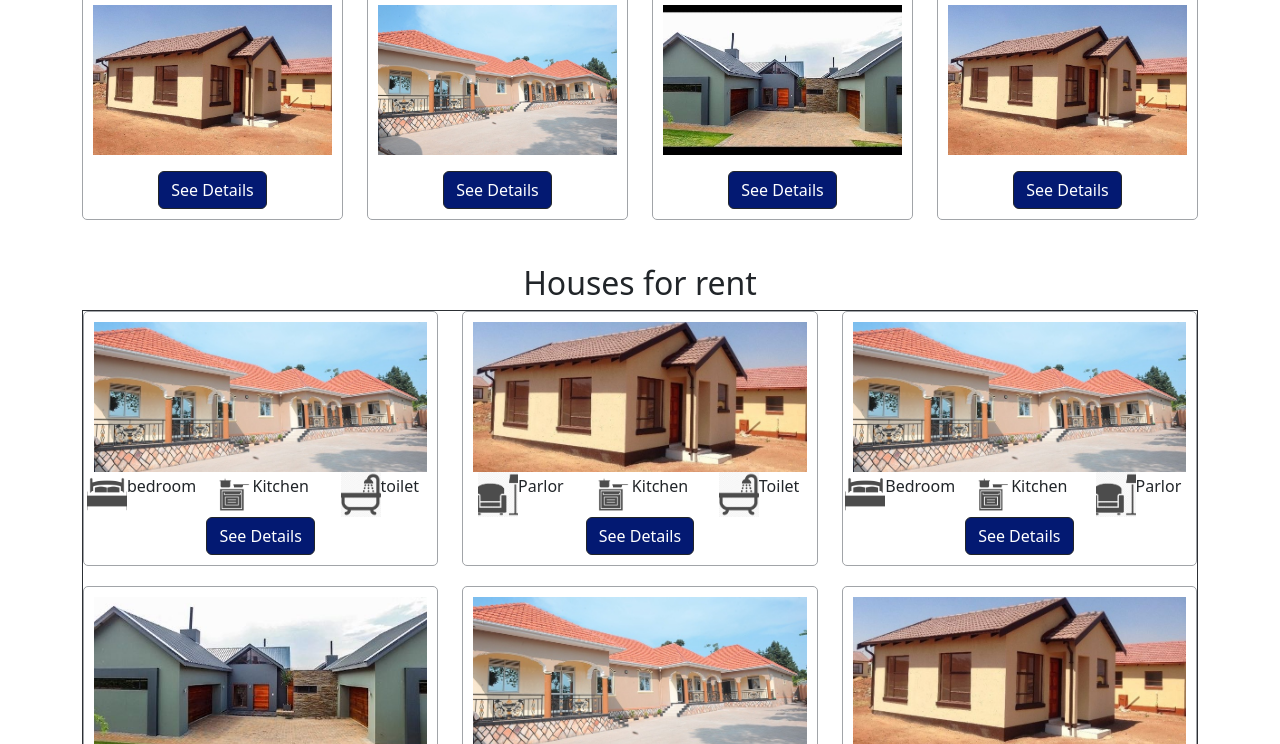
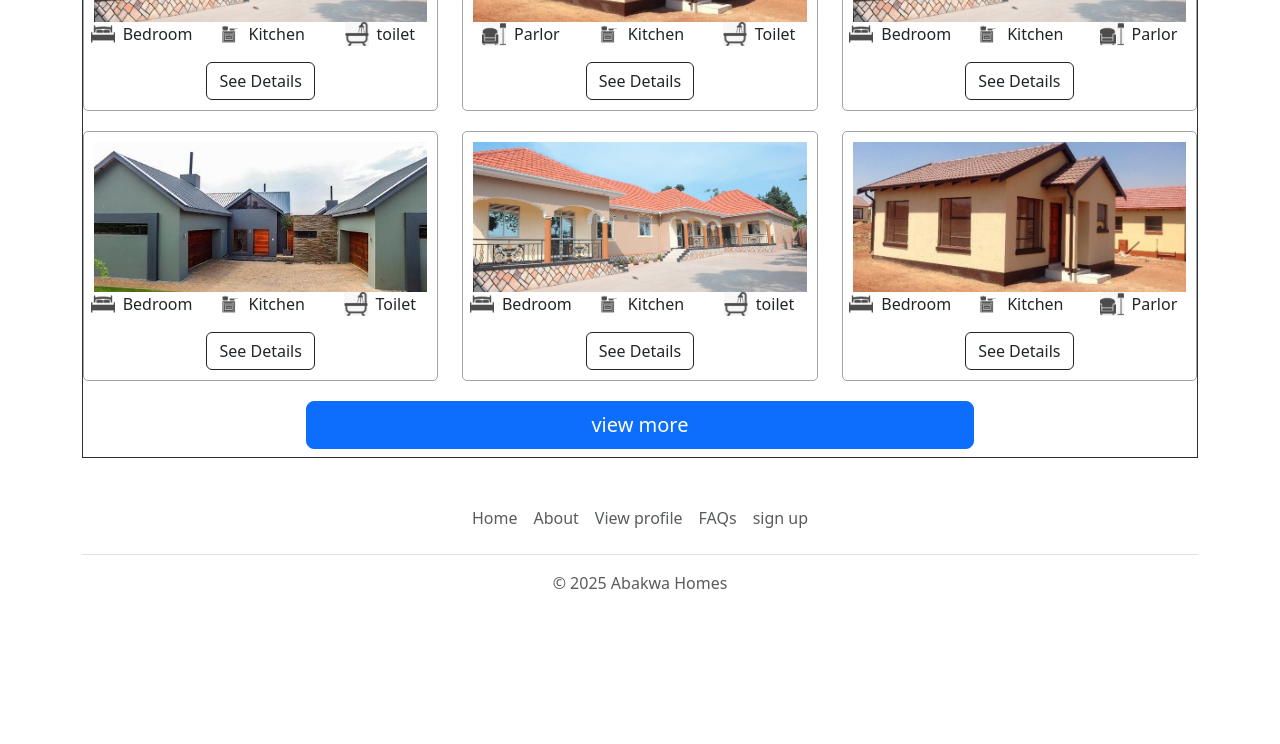
Before and after one commit to akwopj/Abakwa-Homes, a website: page pages/products.html in a window 1280 px wide. Shown: the part 764-1508 px from the top of the page. After the commit the page ends 1415 px from the top, so only its background shows below. Drawn offline with nearby package versions, Linux system fonts and the light colour scheme.

Commit message:
corrected merge errors, tested the different pages and did finishing touches

```diff
--- a/pages/products.html
+++ b/pages/products.html
@@ -10,7 +10,7 @@
     <link rel="stylesheet" href="../styles/view-product.css">
 
     <!-- <link href="https://cdn.jsdelivr.net/npm/bootstrap@5.3.7/dist/css/bootstrap.min.css" rel="stylesheet" integrity="sha384-LN+7fdVzj6u52u30Kp6M/trliBMCMKTyK833zpbD+pXdCLuTusPj697FH4R/5mcr" crossorigin="anonymous"> -->
-<!--       <link rel="stylesheet" href="../node_modules/bootstrap/dist/css/bootstrap.min.css">
+       <link rel="stylesheet" href="../node_modules/bootstrap/dist/css/bootstrap.min.css">
       <style>
         .nav-logo{
           width: 50px;
@@ -18,7 +18,7 @@
           border-radius: 50%;
 
         }
-      </style> -->
+      </style>
 
 </head>
 
@@ -59,7 +59,7 @@
     </div>
       <!-- Search Section -->
       <div class="container mt-4">
-          <h6 class="text-center">Hey!!! Searching for a place to stay?</h6>
+          <h6 class="text-center text-dark-subtle">Hey!!! Searching for a place to stay?</h6>
           <div class="row">
               <div class="col-md-3">
                   <select class="form-select">
@@ -163,15 +163,15 @@
                   <div class="property-card">
                       <img src="../assets/pics/IMG_2779.JPG" alt="Property 1">
                       <div class="row">
-                        <div class="col d-flex justify-content-center align-items-center icons">
+                        <div class="col d-flex justify-content-center gap-2 icons">
                             <img src="../assets/product-icons/bedroom.PNG" alt="">
-                            <p class="text-center">bedroom</p>
+                            <p class="text-center">Bedroom</p>
                         </div>
-                        <div class="col d-flex justify-content-center align-items-center icons">
+                        <div class="col d-flex justify-content-center gap-2 icons">
                             <img src="../assets/product-icons/kitchen.JPG" alt="">
                             <p class="text-center">Kitchen</p>
                         </div>
-                        <div class="col d-flex justify-content-center align-items-center icons">
+                        <div class="col d-flex justify-content-center gap-2 icons">
                             <img src="../assets/product-icons/bath.PNG" alt="">
                             <p class="text-center">toilet</p>
                         </div>
@@ -190,15 +190,15 @@
                   <div class="property-card">
                       <img src="../assets/pics/IMG_2780.JPG" alt="Property 2">
                       <div class="row">
-                        <div class="col d-flex justify-content-center align-items-center icons">
+                        <div class="col d-flex justify-content-center gap-2 icons">
                           <img src="../assets/product-icons/parlor.PNG" alt="">
                           <p class="text-center">Parlor</p>
                         </div>
-                        <div class="col d-flex justify-content-center align-items-center icons">
+                        <div class="col d-flex justify-content-center gap-2 icons">
                             <img src="../assets/product-icons/kitchen.JPG" alt="">
                             <p class="text-center">Kitchen</p>
                         </div>
-                        <div class="col d-flex justify-content-center align-items-center icons">
+                        <div class="col d-flex justify-content-center gap-2 icons">
                             <img src="../assets/product-icons/bath.PNG" alt="">
                             <p class="text-center">Toilet</p>
                         </div>
@@ -217,15 +217,15 @@
                   <div class="property-card">
                       <img src="../assets/pics/IMG_2779.JPG" alt="Property 3">
                     <div class="row">
-                      <div class="col d-flex justify-content-center align-items-center icons">
+                      <div class="col d-flex justify-content-center gap-2 icons">
                         <img src="../assets/product-icons/bedroom.PNG" alt="">
                         <p class="text-center">Bedroom</p>
                       </div>
-                      <div class="col d-flex justify-content-center align-items-center icons">
+                      <div class="col d-flex justify-content-center gap-2 icons">
                         <img src="../assets/product-icons/kitchen.JPG" alt="">
                         <p class="text-center">Kitchen</p>
                       </div>
-                      <div class="col d-flex justify-content-center align-items-center icons">
+                      <div class="col d-flex justify-content-center gap-2 icons">
                         <img src="../assets/product-icons/parlor.PNG" alt="">
                         <p class="text-center">Parlor</p>
                       </div>
@@ -244,15 +244,15 @@
                   <div class="property-card">
                       <img src="../assets/pics/IMG_2781.JPG" alt="Property 4">
                     <div class="row">
-                      <div class="col d-flex justify-content-center align-items-center icons">
+                      <div class="col d-flex justify-content-center gap-2 icons">
                         <img src="../assets/product-icons/bedroom.PNG" alt="">
                         <p class="text-center">Bedroom</p>
                       </div>
-                      <div class="col d-flex justify-content-center align-items-center icons">
+                      <div class="col d-flex justify-content-center gap-2 icons">
                         <img src="../assets/product-icons/kitchen.JPG" alt="">
                         <p class="text-center">Kitchen</p>
                       </div>
-                      <div class="col d-flex justify-content-center align-items-center icons">
+                      <div class="col d-flex justify-content-center gap-2 icons">
                         <img src="../assets/product-icons/bath.PNG" alt="">
                         <p class="text-center">Toilet</p>
                       </div>
@@ -270,15 +270,15 @@
                   <div class="property-card ">
                       <img src="../assets/pics/IMG_2779.JPG" alt="Property 5">
                     <div class="row">
-                      <div class="col d-flex justify-content-center align-items-center icons">
+                      <div class="col d-flex justify-content-center gap-2 icons">
                         <img src="../assets/product-icons/bedroom.PNG" alt="">
                         <p class="text-center">Bedroom</p>
                       </div>
-                      <div class="col d-flex justify-content-center align-items-center icons">
+                      <div class="col d-flex justify-content-center gap-2 icons">
                         <img src="../assets/product-icons/kitchen.JPG" alt="">
                         <p class="text-center">Kitchen</p>
                       </div>
-                      <div class="col d-flex justify-content-center align-items-center icons">
+                      <div class="col d-flex justify-content-center gap-2 icons">
                         <img src="../assets/product-icons/bath.PNG" alt="">
                         <p class="text-center">toilet</p>
                       </div>
@@ -296,15 +296,15 @@
                   <div class="property-card">
                       <img src="../assets/pics/IMG_2780.JPG" alt="Property 6">
                     <div class="row">
-                      <div class="col d-flex justify-content-center align-items-center icons">
+                      <div class="col d-flex justify-content-center gap-2 icons">
                         <img src="../assets/product-icons/bedroom.PNG" alt="">
                         <p class="text-center">Bedroom</p>
                       </div>
-                      <div class="col d-flex justify-content-center align-items-center icons">
+                      <div class="col d-flex justify-content-center gap-2 icons">
                         <img src="../assets/product-icons/kitchen.JPG" alt="">
                         <p class="text-center">Kitchen</p>
                       </div>
-                      <div class="col d-flex justify-content-center align-items-center icons">
+                      <div class="col d-flex justify-content-center gap-2 icons">
                         <img src="../assets/product-icons/parlor.PNG" alt="">
                         <p class="text-center">Parlor</p>
                       </div>
--- a/styles/view-product.css
+++ b/styles/view-product.css
@@ -61,8 +61,8 @@
 }
 
 .icons img{
-  width: 2.5rem;
-  height: 2.8rem;
+  width: 24px;
+  height: 24px;
   opacity: 0.7;
 }
 
```
Also changed, not shown: pages/signup.html (+3 -3 lines).
